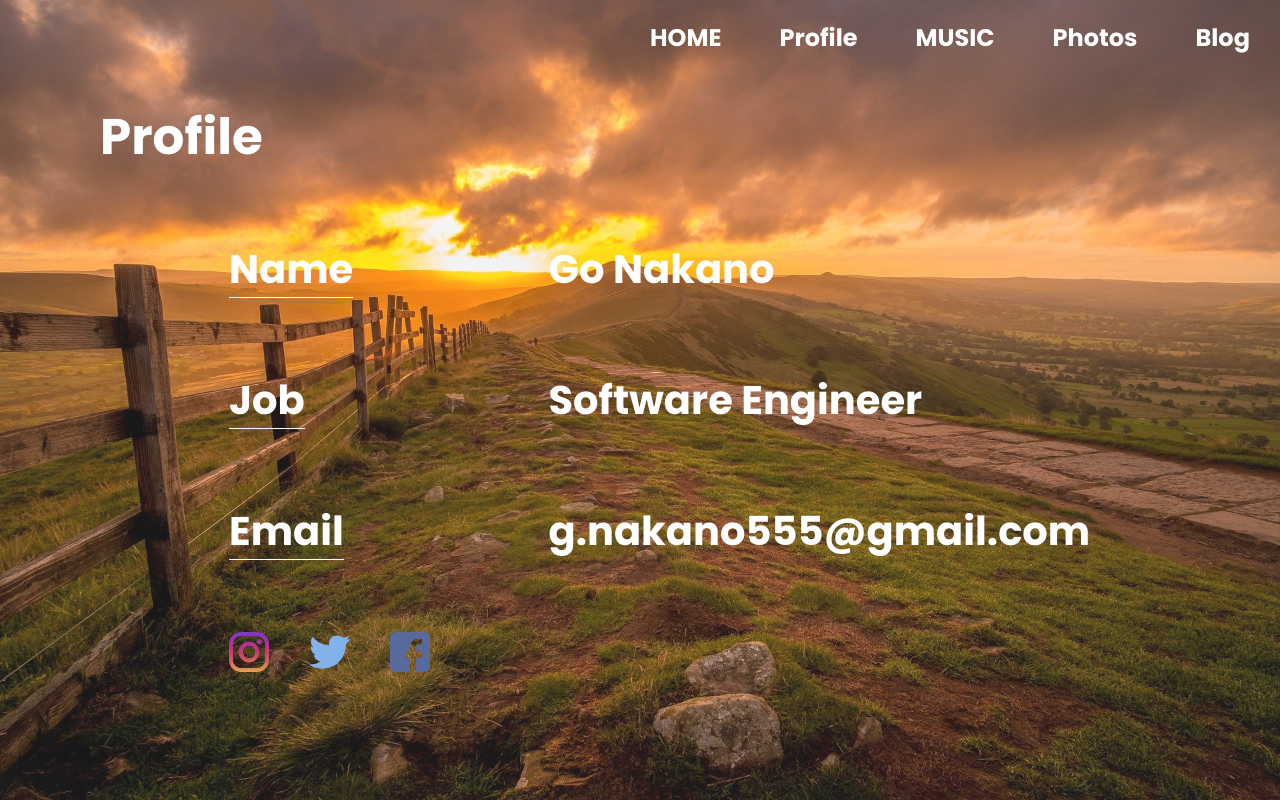
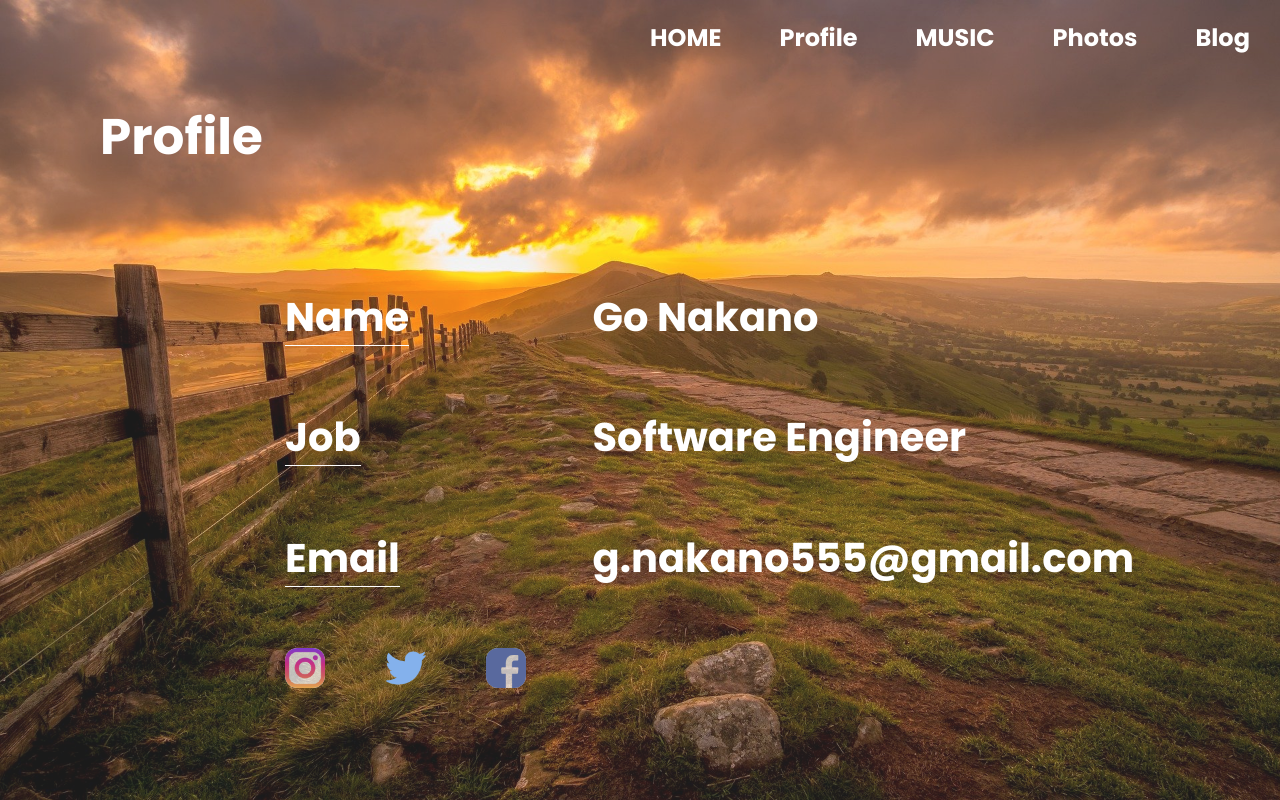
Before and after one commit to private-side-project-org/scratch_react, a React app: page /profile in a window 1280 px wide. Built offline with nearby package versions, Linux system fonts and the light colour scheme.

Commit message:
adjust responsible

```diff
--- a/src/assets/styles/icon-group.scss
+++ b/src/assets/styles/icon-group.scss
@@ -1,10 +1,26 @@
 .icon-container {
   display: flex;
   justify-content: space-between;
-  width: 40%;
+  width: 60%;
+  @media (min-width: 576px) {
+    width: 70%;
+  }
+  @media (min-width: 992px) {
+    width: 60%;
+  }
+  @media (min-width: 1200px) {
+    width: 50%;
+  }
 }
 
 .icon-block {
   width: 40px;
   height: 40px;
+  &.background {
+    background-color: rgba(255, 255, 255, 0.7);
+    border-radius: 12px;
+  }
+  &:hover {
+    opacity: 0.8;
+  }
 }
--- a/src/assets/styles/profile.scss
+++ b/src/assets/styles/profile.scss
@@ -12,9 +12,6 @@
   justify-content: space-between;
   flex-grow: 1;
   overflow: scroll;
-  @media (min-width: 576px) {
-    padding: 4em 1em 8em 1em;
-  }
   @media (min-width: 1440px) {
     padding: 4em 0 10em 2em;
   }
--- a/src/component/IconGroup.js
+++ b/src/component/IconGroup.js
@@ -7,9 +7,23 @@ import facebookIcon from '../assets/facebook.png';
 const IconGroup = () => {
   return (
     <div className="icon-container">
-      <Image className="icon-block" src={instagramIcon} alt="instagramIcon" />
-      <Image className="icon-block" src={twitterIcon} alt="twitterIcon" />
-      <Image className="icon-block" src={facebookIcon} alt="facebookIcon" />
+      <a target="_blank" href="https://www.instagram.com/n_g55555/">
+        <Image
+          className="icon-block background"
+          src={instagramIcon}
+          alt="instagramIcon"
+        />
+      </a>
+      <a target="_blank" href="https://twitter.com/Nakano555G">
+        <Image className="icon-block" src={twitterIcon} alt="twitterIcon" />
+      </a>
+      <a target="_blank" href="https://www.facebook.com/go.nakano.16/">
+        <Image
+          className="icon-block background"
+          src={facebookIcon}
+          alt="facebookIcon"
+        />
+      </a>
     </div>
   );
 };
--- a/src/component/Navbar.js
+++ b/src/component/Navbar.js
@@ -21,7 +21,7 @@ const Navbar = () => {
     });
     return (
       <Row className="navbar-container">
-        <Col xs={12} sm={8} md={8} lg={6} className="navbar-listcontainer">
+        <Col xs={12} md={8} lg={6} className="navbar-listcontainer">
           {items}
         </Col>
       </Row>
--- a/src/component/Profile.js
+++ b/src/component/Profile.js
@@ -36,7 +36,7 @@ const Profile = () => {
         </Row>
         <Row className="profile-icon-block">
           <Col md={2}></Col>
-          <Col md={5}>
+          <Col sm={7} md={5}>
             <IconGroup />
           </Col>
           <Col md={3}></Col>
```
